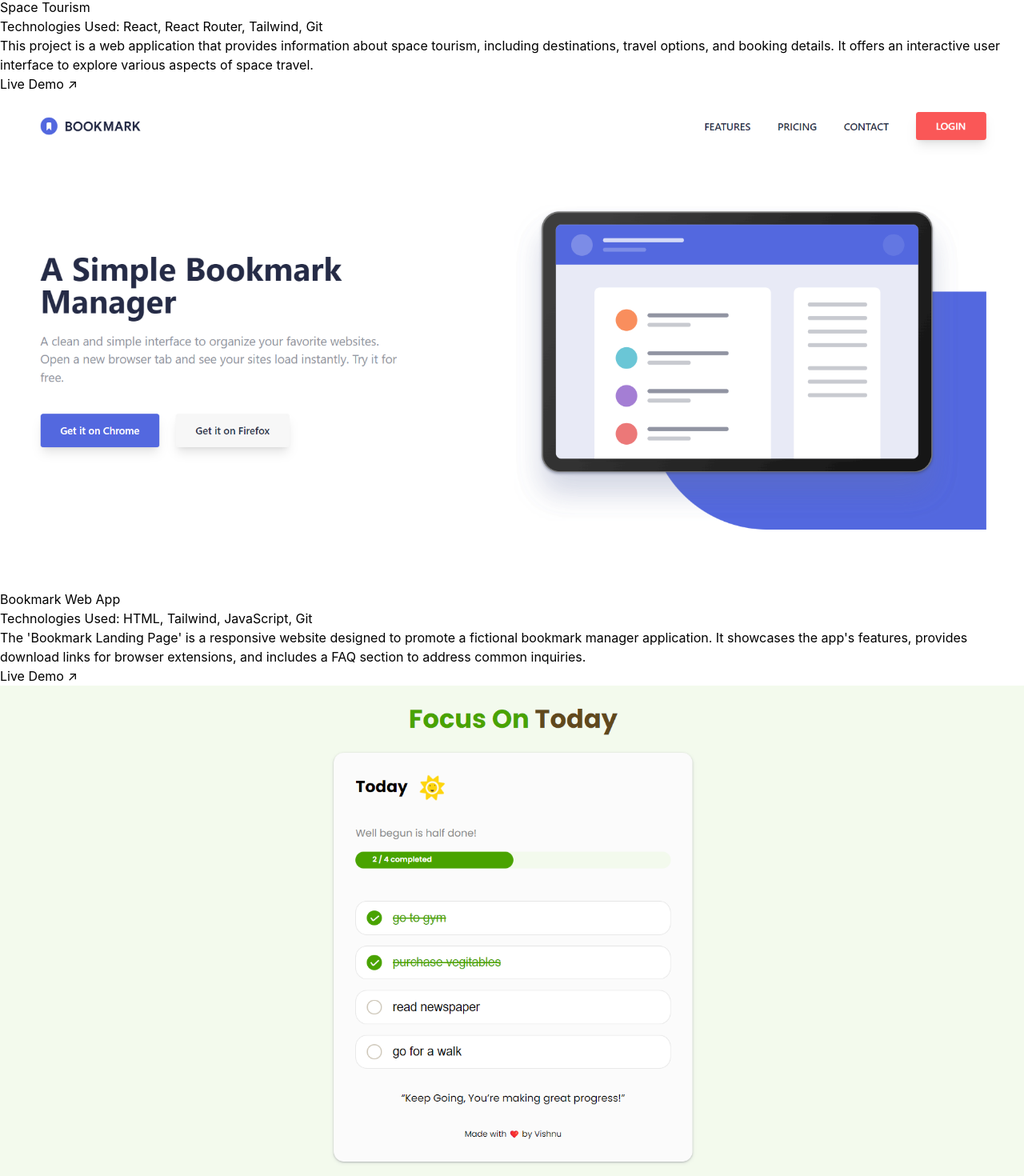
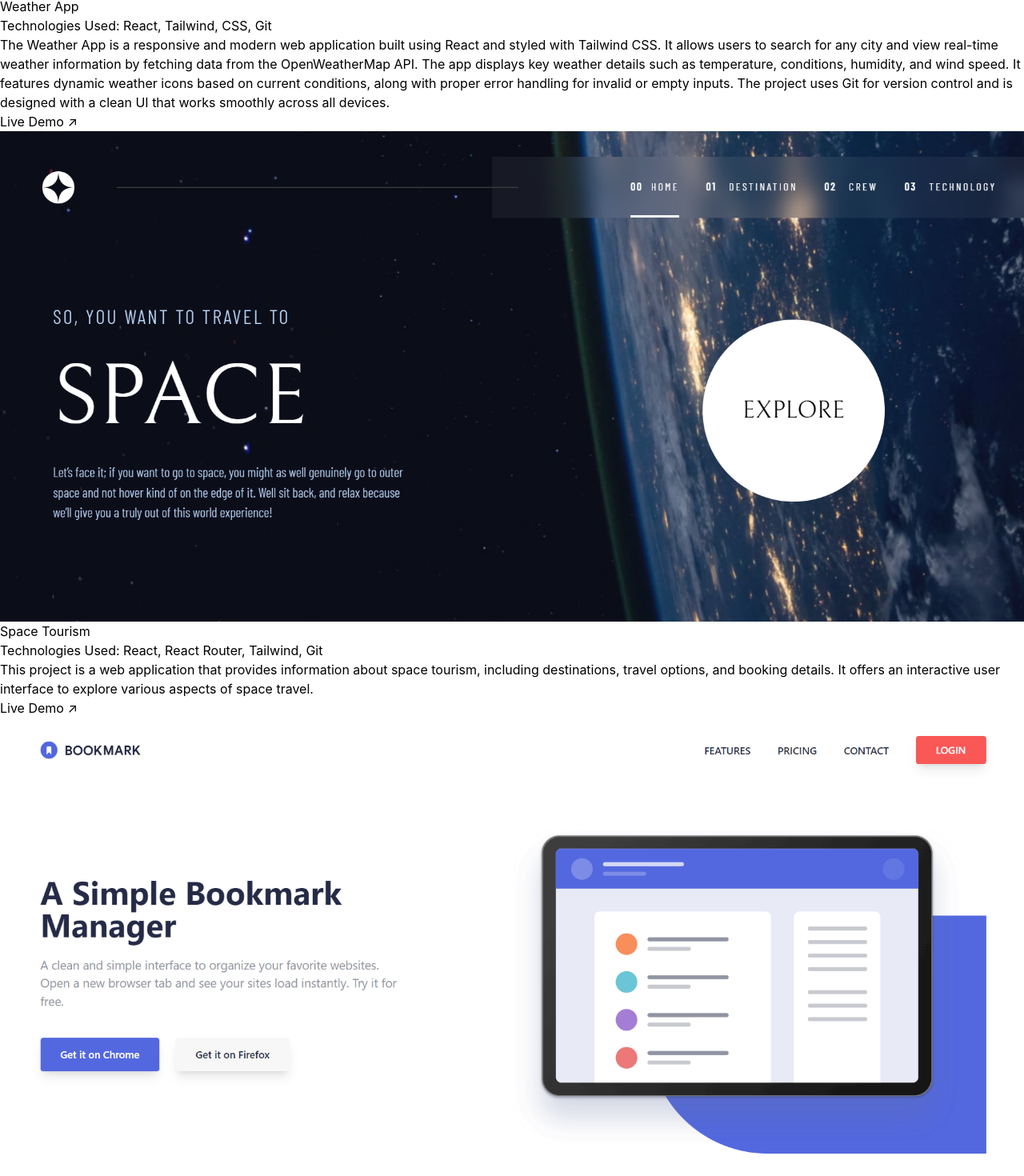
Before and after one commit to vishnufd/vishnu-portfolio, a React (Vite) app: page / in a window 1280 px wide. Shown: the part 2032-3502 px from the top of the page at 80% size. Built offline with nearby package versions, Linux system fonts and the light colour scheme.

Commit message:
update works

```diff
--- a/src/work/components/Works.jsx
+++ b/src/work/components/Works.jsx
@@ -3,7 +3,7 @@ import Button from "../../navigation/component/Button";
 import todoProjectImage from "../assets/todoList.png";
 import spaceProjectImage from "../assets/spaceTourism.png";
 import bookmarkProjectImage from "../assets/bookmark.png";
-import focusProjectImage from "../assets/focustoday.png";
+import weatherAppImage from "../assets/weatherApp.png";
 import Card from "./Card";
 
 const Works = () => {
@@ -45,6 +45,14 @@ const Works = () => {
             technologies="React, Tailwind, Git"
           />
           <Card
+            projectImage={weatherAppImage}
+            projectAlt="weather app project image"
+            projectName="Weather App"
+            projectLink="https://vishnufd.github.io/weather-app/"
+            projectDetails="The Weather App is a responsive and modern web application built using React and styled with Tailwind CSS. It allows users to search for any city and view real-time weather information by fetching data from the OpenWeatherMap API. The app displays key weather details such as temperature, conditions, humidity, and wind speed. It features dynamic weather icons based on current conditions, along with proper error handling for invalid or empty inputs. The project uses Git for version control and is designed with a clean UI that works smoothly across all devices."
+            technologies="React, Tailwind, CSS, Git"
+          />
+          <Card
             projectImage={spaceProjectImage}
             projectAlt="space tourism project image"
             projectName="Space Tourism"
@@ -60,14 +68,6 @@ const Works = () => {
             projectDetails="The 'Bookmark Landing Page' is a responsive website designed to promote a fictional bookmark manager application. It showcases the app's features, provides download links for browser extensions, and includes a FAQ section to address common inquiries."
             technologies="HTML, Tailwind, JavaScript, Git"
           />
-          <Card
-            projectImage={focusProjectImage}
-            projectAlt="focus on today project image"
-            projectName="Focus On Today"
-            projectLink="https://vishnufd.github.io/focus-on-today/"
-            projectDetails="The 'Focus On Today' is a web application designed to help users set and track daily goals, promoting productivity and personal growth. The application displays the number of goals completed, motivating users to achieve all their daily objectives.  Inspirational quotes, such as “Move one step ahead, today!”, are displayed to keep users motivated."
-            technologies="HTML, CSS, JavaScript, Git"
-          />
         </section>
       </section>
     </section>
```
Also changed, not shown: src/work/assets/weatherApp.png (added).
